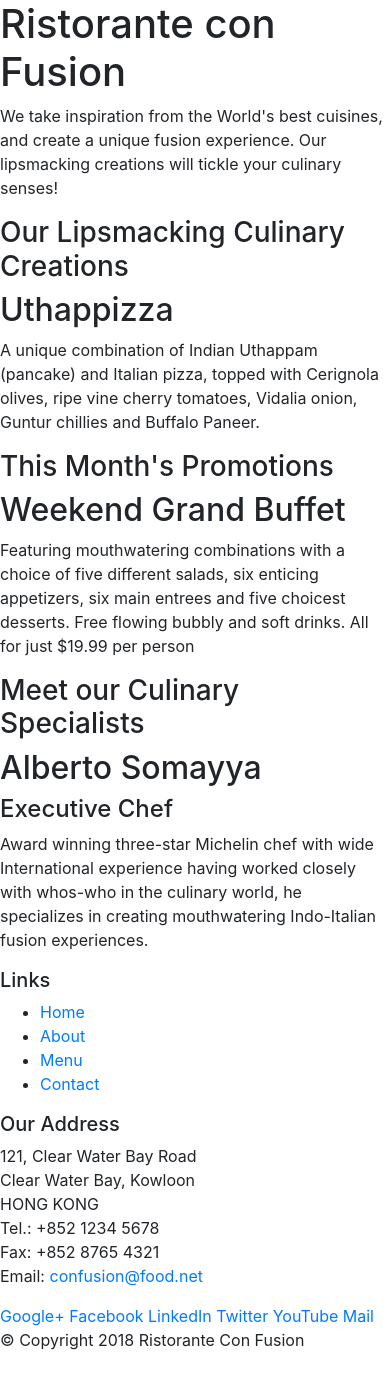
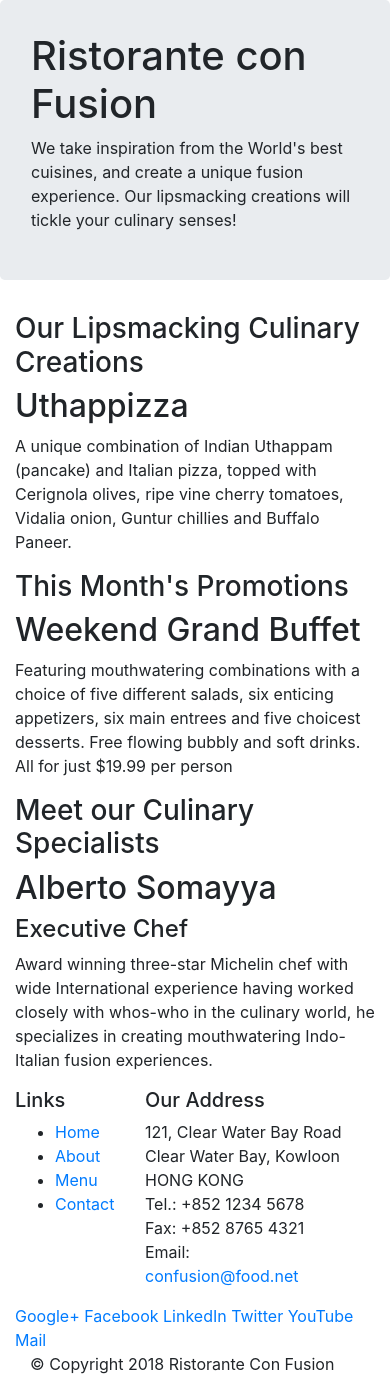
Before and after one commit to fort3/conFusion, a website: page index.html in a window 390 px wide. Drawn offline with nearby package versions, Linux system fonts and the light colour scheme.

Commit message:
responsive boostrap for mobile view

```diff
--- a/index.html
+++ b/index.html
@@ -14,46 +14,46 @@
 
 <body>
 
-    <header>
-        <div>
-            <div>
-                <div>
+    <header class="jumbotron">
+        <div class="container">
+            <div class="row">
+                <div class="col-12 col-sm-6">
                     <h1>Ristorante con Fusion</h1>
                     <p>We take inspiration from the World's best cuisines, and create a unique fusion experience. Our lipsmacking creations will tickle your culinary senses!</p>
                 </div>
-                <div>
+                <div class="col-12 col-sm">
                 </div>
             </div>
         </div>
     </header>
 
-    <div>
-        <div>
-            <div>
+    <div class="container">
+        <div class="row">
+            <div class="col-12 col-sm-4 col-md-3">
                 <h3>Our Lipsmacking Culinary Creations</h3>
             </div>
-            <div>
+            <div class="col-12 col-sm col-md">
                 <h2>Uthappizza</h2>
                 <p>A unique combination of Indian Uthappam (pancake) and Italian pizza, topped with Cerignola olives, ripe vine cherry tomatoes, Vidalia onion, Guntur chillies and Buffalo Paneer.</p>
             </div>
         </div>
 
 
-        <div>
-            <div>
+        <div class="row">
+            <div class="col-12 col-sm-4 col-md-3">
                 <h3>This Month's Promotions</h3>
             </div>
-            <div>
+            <div class="col-12 col-sm col-md">
                 <h2>Weekend Grand Buffet</h2>
                 <p>Featuring mouthwatering combinations with a choice of five different salads, six enticing appetizers, six main entrees and five choicest desserts. Free flowing bubbly and soft drinks. All for just $19.99 per person </p>
             </div>
         </div>
 
-        <div>
-            <div>
+        <div class="row">
+            <div class="col-12 col-sm-4 col-md-3">
                 <h3>Meet our Culinary Specialists</h3>
             </div>
-            <div>
+            <div class="col-12 col-sm col-md">
                 <h2>Alberto Somayya</h2>
                 <h4>Executive Chef</h4>
                 <p>Award winning three-star Michelin chef with wide International experience having worked closely with whos-who in the culinary world, he specializes in creating mouthwatering Indo-Italian fusion experiences. </p>
@@ -62,9 +62,9 @@
     </div>
 
     <footer>
-        <div>
-            <div>
-                <div>
+        <div class="container">
+            <div class="row">
+                <div class="col-4 col-sm-2">
                     <h5>Links</h5>
                     <ul>
                         <li><a href="#">Home</a></li>
@@ -73,7 +73,7 @@
                         <li><a href="#">Contact</a></li>
                     </ul>
                 </div>
-                <div>
+                <div class="col-7 col-sm-5">
                     <h5>Our Address</h5>
                     <address>
 		              121, Clear Water Bay Road<br>
@@ -84,7 +84,7 @@
 		              Email: <a href="mailto:confusion@food.net">confusion@food.net</a>
 		           </address>
                 </div>
-                <div>
+                <div class="col-12 col-sm-4">
                     <div>
                         <a href="http://google.com/+">Google+</a>
                         <a href="http://www.facebook.com/profile.php?id=">Facebook</a>
@@ -95,7 +95,7 @@
                     </div>
                 </div>
            </div>
-           <div>
+           <div class="col-auto">
                 <div>
                     <p>© Copyright 2018 Ristorante Con Fusion</p>
                 </div>
```
